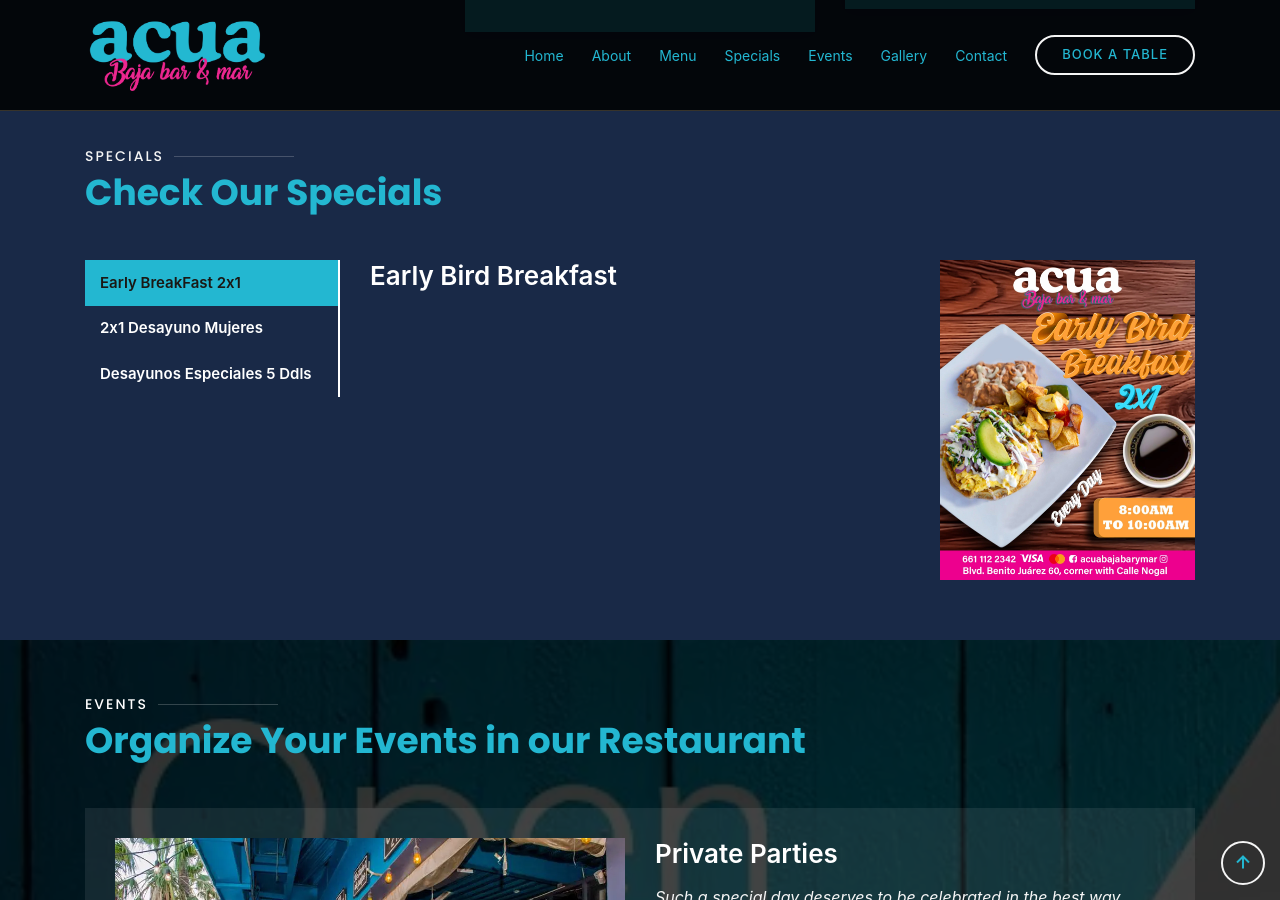
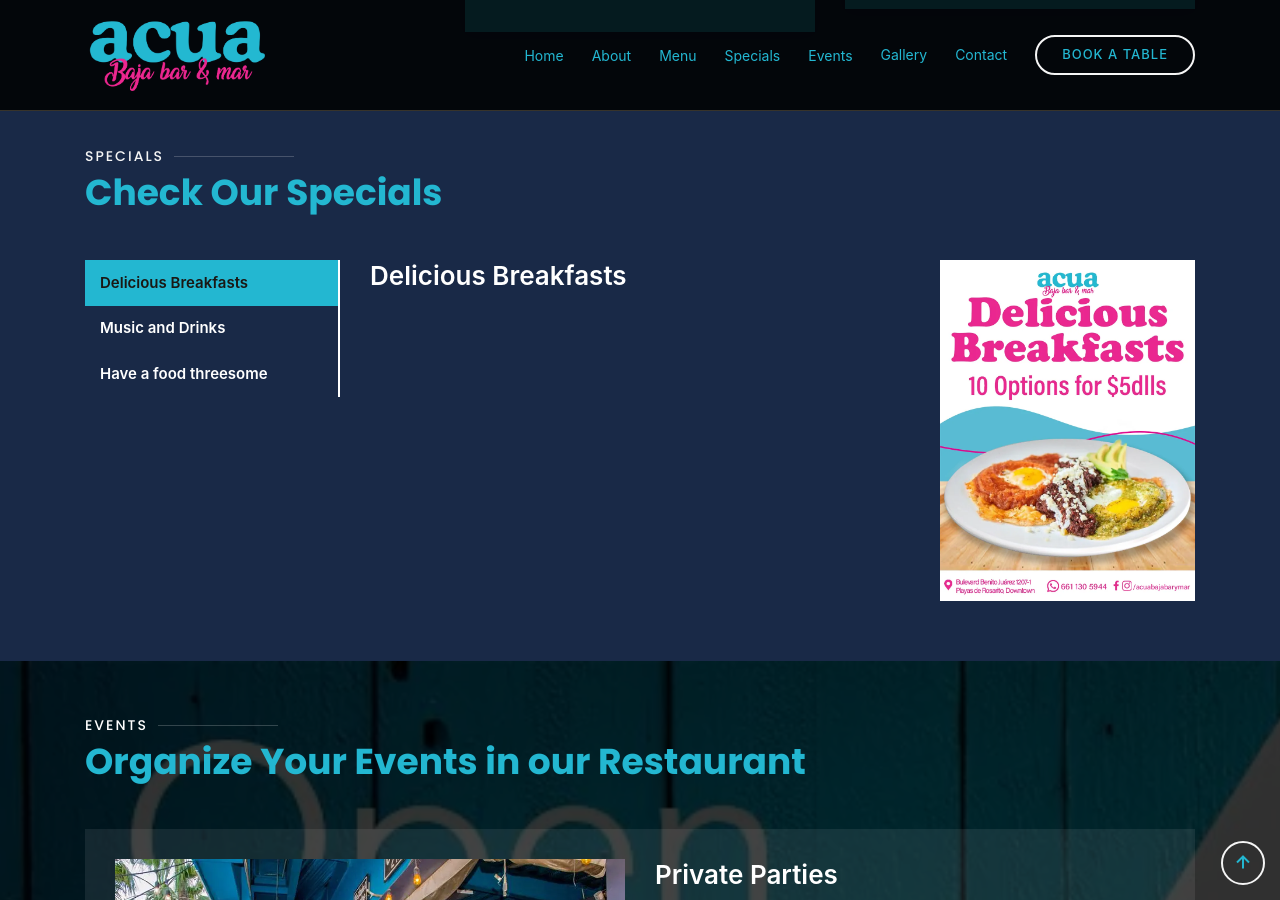
Before and after one commit to jahbenjah/acuabar, a Jekyll site: the page built from index.html, in a window 1280 px wide and 900 px high, scrolled down 1805 px. Built offline with Jekyll 4.4.1, drawn with Linux system fonts in a browser that asks for light colours; some web fonts are replaced.

Commit message:
se eliminan flyers y se agregan nuevos en la seccion de especiales ambos idiomas

```diff
--- a/index.html
+++ b/index.html
@@ -962,13 +962,13 @@
           <div class="col-lg-3">
             <ul class="nav nav-tabs flex-column">
               <li class="nav-item">
-                <a class="nav-link active show" data-toggle="tab" href="#tab-0">Early BreakFast 2x1</a>
+                <a class="nav-link active show" data-toggle="tab" href="#tab-0">Delicious Breakfasts</a>
               </li>
               <li class="nav-item">
-                <a class="nav-link" data-toggle="tab" href="#tab-1">2x1 Desayuno Mujeres</a>
+                <a class="nav-link" data-toggle="tab" href="#tab-1">Music and Drinks</a>
               </li>
               <li class="nav-item">
-                <a class="nav-link" data-toggle="tab" href="#tab-2">Desayunos Especiales 5 Ddls</a>
+                <a class="nav-link" data-toggle="tab" href="#tab-2">Have a food threesome</a>
               </li>
             </ul>
           </div>
@@ -977,30 +977,30 @@
               <div class="tab-pane active show" id="tab-0">
                 <div class="row">
                   <div class="col-lg-8 details order-2 order-lg-1">
-                    <h3>Early Bird Breakfast</h3>
+                    <h3>Delicious Breakfasts</h3>
                   </div>
                   <div class="col-lg-4 text-center order-1 order-lg-2">
-                    <img src="../assets/img/acua/promos/EarlyBfEN.webp" alt="Early Bird BreakFast" class="img-fluid" loading="lazy">
+                    <img src="../assets/img/acua/promos/desayuno-en-3-1.webp" alt="Delicious Breakfasts" class="img-fluid" loading="lazy">
                   </div>
                 </div>
               </div>
               <div class="tab-pane" id="tab-1">
                 <div class="row">
                   <div class="col-lg-8 details order-2 order-lg-1">
-                    <h3>2x1 Desayuno Mujeres</h3>
+                    <h3>Music and Drinks</h3>
                   </div>
                   <div class="col-lg-4 text-center order-1 order-lg-2">
-                    <img src="../assets/img/acua/promos/desayuno-2x1-mujeres-acua.jpg.webp" alt="TacoTuesday" class="img-fluid">
+                    <img src="../assets/img/acua/promos/flyer-musica-en-4-2.webp" alt="Music and Drinks" class="img-fluid">
                   </div>
                 </div>
               </div>
               <div class="tab-pane" id="tab-2">
                 <div class="row specials">
                   <div class="col-lg-8 details order-2 order-lg-1">
-                    <h3>Desayunos Especiales 5 Dlls</h3>
+                    <h3>Have a food threesome</h3>
                   </div>
                   <div class="col-lg-4 text-center order-1 order-lg-2">
-                    <img src="../assets/img/acua/promos/5-dlls-desayuno-acua.jpg.webp" alt="BreakFast 5 Dollars" class="img-fluid">
+                    <img src="../assets/img/acua/promos/Trio-13-en.webp" alt="Have a food threesome" class="img-fluid">
                   </div>
                 </div>
               </div>
```
Also changed, not shown: es/index.html (+10 -10 lines), assets/img/acua/promos/Trio-13-2-es.jpg (added), assets/img/acua/promos/Trio-13-2-es.webp (added), assets/img/acua/promos/Trio-13-en.jpg (added), assets/img/acua/promos/Trio-13-en.webp (added), assets/img/acua/promos/desayuno-en-3-1.jpg (added), assets/img/acua/promos/desayuno-en-3-1.webp (added), assets/img/acua/promos/desayuno-es-3.jpg (added), assets/img/acua/promos/desayuno-es-3.webp (added), assets/img/acua/promos/flyer-musica-en-4-2.jpg (added), assets/img/acua/promos/flyer-musica-en-4-2.webp (added), assets/img/acua/promos/flyer-musica-es-4-1.jpg (added), assets/img/acua/promos/flyer-musica-es-4-1.webp (added).
